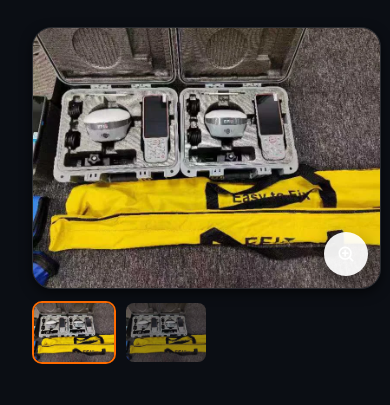
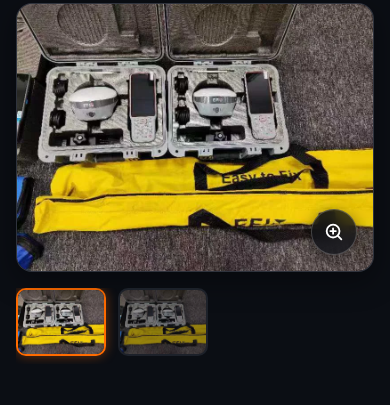
Before and after one commit to jmedansi/geotopo-benin, an Astro site: page /produit/efix-f8-visual-rtk in a window 390 px wide. Shown: the part 165-570 px from the top of the page. Built offline with nearby package versions, Linux system fonts and the light colour scheme; Astro itself is replaced by a stand-in of ours.

Commit message:
fix: responsive overflow-x prevention & product gallery thumbnail switching

```diff
--- a/src/components/Gallery.astro
+++ b/src/components/Gallery.astro
@@ -1,39 +1,16 @@
 ---
 /**
- * Gallery.astro — Galerie d'images d'un produit.
- *
- * Image principale 4/3 et bande de vignettes. Toutes les images sont
- * empilées et une seule porte la classe « is-current » : le passage
- * d'une vue à l'autre se fait par fondu, sans rechargement ni cadre
- * vide (ce qu'aurait donné un simple changement de src sur une seule
- * balise <img>).
- *
- * Le zoom passe par Lightbox.astro, un composant séparé. La galerie
- * se contente d'émettre window « lightbox:ouvrir » : les deux ne se
- * connaissent pas.
- *
- * Sans JavaScript, l'image de couverture reste visible — c'est la
- * première balise et la seule marquée « is-current » dans le HTML.
+ * Gallery.astro — Galerie d'images interactive & responsive.
  */
 
 import { Image } from "astro:assets";
 import type { ImageMetadata } from "astro";
-import Lightbox from "./Lightbox.astro";
 
 interface Props {
-  /** Image de couverture, affichée par défaut. */
   cover: ImageMetadata;
-  /** Images complémentaires. */
   gallery?: ImageMetadata[];
-  /** Titre du produit, utilisé pour les textes alternatifs. */
   title: string;
-  /**
-   * Identifiant unique de la galerie dans la page. Il est transmis à la
-   * visionneuse et à l'événement d'ouverture : deux galeries sur la
-   * même page s'ouvrent alors chacune leur propre visionneuse.
-   */
   id: string;
-  /** Chargement prioritaire, pour l'image principale d'une fiche. */
   eager?: boolean;
 }
 
@@ -41,17 +18,9 @@
 
 const allImages = [cover, ...gallery];
 
-/** Textes alternatifs : le titre seul pour la couverture, le reste numéroté. */
 function altFor(index: number): string {
   return index === 0 ? title : `${title} — vue ${index + 1}`;
 }
-
-// La visionneuse travaille sur des <img> simples : on lui passe les URL
-// déjà optimisées par astro:assets, et non les fichiers originaux.
-const lightboxImages = allImages.map((image, index) => ({
-  src: image.src,
-  alt: altFor(index),
-}));
 
 const SIZES = "(min-width: 1024px) 56vw, 100vw";
 ---
@@ -62,29 +31,31 @@
       <Image
         class={`gallery__img ${index === 0 ? "is-current" : ""}`}
         data-gallery-img
+        data-index={String(index)}
+        data-src={image.src}
+        data-alt={altFor(index)}
         src={image}
         alt={altFor(index)}
         widths={[400, 800, 1200]}
         sizes={SIZES}
         loading={index === 0 && eager ? "eager" : "lazy"}
         decoding="async"
+        style={index === 0 ? "opacity: 1; z-index: 5; pointer-events: auto;" : "opacity: 0; z-index: 1; pointer-events: none;"}
       />
     ))}
 
-    {/*
-      Cible unique qui reçoit le zoom. Elle passe au-dessus pour rester
-      atteignable au clavier et porter le clic ; l'image en dessous
-      n'a plus besoin d'être elle-même cliquable.
-    */}
     <button
       type="button"
       class="gallery__zoom"
       data-gallery-open
+      data-lightbox-src={cover.src}
+      data-lightbox-alt={altFor(0)}
       aria-label={`Agrandir les photos de ${title}`}
+      title="Agrandir l'image"
     >
       <svg
-        width="20"
-        height="20"
+        width="22"
+        height="22"
         viewBox="0 0 24 24"
         fill="none"
         stroke="currentColor"
@@ -92,7 +63,6 @@
         stroke-linecap="round"
         stroke-linejoin="round"
         aria-hidden="true"
-        focusable="false"
       >
         <circle cx="11" cy="11" r="7" />
         <path d="m20 20-3.5-3.5" />
@@ -112,7 +82,7 @@
             data-gallery-thumb
             data-index={String(index)}
             aria-pressed={index === 0 ? "true" : "false"}
-            aria-label={`Voir la vue ${index + 1} sur ${allImages.length}`}
+            aria-label={`Voir l'image ${index + 1} sur ${allImages.length}`}
           >
             <Image
               src={image}
@@ -129,24 +99,25 @@
   )}
 </div>
 
-<Lightbox images={lightboxImages} title={title} id={id} />
-
 <style>
 .gallery {
   display: flex;
   flex-direction: column;
-    gap: var(--space-3);
+  gap: 16px;
+  width: 100%;
+  max-width: 100%;
 }
 
 .gallery__main {
   position: relative;
   width: 100%;
+  max-width: 100%;
   aspect-ratio: 4 / 3;
-    background-color: var(--color-surface-alt);
-    border: 1px solid var(--color-border);
-    border-radius: var(--radius-xl);
+  background-color: #121722;
+  border: 1px solid rgba(255, 255, 255, 0.12);
+  border-radius: 16px;
   overflow: hidden;
-    box-shadow: var(--shadow-sm);
+  box-shadow: 0 8px 30px rgba(0, 0, 0, 0.4);
 }
 
 .gallery__img {
@@ -155,42 +126,61 @@
   width: 100%;
   height: 100%;
   object-fit: cover;
-    opacity: 0;
-    transition: opacity var(--dur-fast) linear;
+  transition: opacity 0.3s cubic-bezier(0.16, 1, 0.3, 1), transform 0.3s ease;
 }
 
 .gallery__img.is-current {
-    opacity: 1;
+  opacity: 1 !important;
+  z-index: 5 !important;
+  pointer-events: auto !important;
 }
 
 .gallery__zoom {
   position: absolute;
-    right: var(--space-3);
-    bottom: var(--space-3);
+  right: 16px;
+  bottom: 16px;
+  z-index: 10;
   display: flex;
   align-items: center;
   justify-content: center;
-    width: 44px;
-    height: 44px;
-    border-radius: var(--radius-full);
-    color: var(--color-text);
-    background-color: rgb(255 255 255 / 0.92);
-    box-shadow: var(--shadow-md);
-    transition: background-color var(--transition-fast), transform var(--transition-fast);
+  width: 46px;
+  height: 46px;
+  border-radius: 50%;
+  color: #FFFFFF;
+  background: rgba(11, 14, 20, 0.75);
+  backdrop-filter: blur(8px);
+  -webkit-backdrop-filter: blur(8px);
+  border: 1px solid rgba(255, 255, 255, 0.2);
+  box-shadow: 0 4px 16px rgba(0, 0, 0, 0.5);
+  cursor: pointer;
+  transition: all 0.2s ease;
 }
 
 .gallery__zoom:hover {
-    background-color: var(--color-surface);
-    transform: scale(1.06);
+  background: #FF6B00;
+  color: #FFFFFF;
+  border-color: #FF6B00;
+  transform: scale(1.08);
+  box-shadow: 0 6px 20px rgba(255, 107, 0, 0.4);
 }
 
 .gallery__thumbs {
   display: flex;
-    gap: var(--space-2);
+  gap: 12px;
   overflow-x: auto;
-    padding-bottom: var(--space-2);
+  padding-bottom: 8px;
+  max-width: 100%;
   scroll-snap-type: x proximity;
   scrollbar-width: thin;
+  scrollbar-color: rgba(255, 107, 0, 0.4) transparent;
+}
+
+.gallery__thumbs::-webkit-scrollbar {
+  height: 6px;
+}
+.gallery__thumbs::-webkit-scrollbar-thumb {
+  background: rgba(255, 107, 0, 0.4);
+  border-radius: 4px;
 }
 
 .gallery__thumbs li {
@@ -200,15 +190,16 @@
 
 .gallery__thumb {
   display: block;
-    width: 84px;
-    height: 63px;
+  width: 90px;
+  height: 68px;
   padding: 0;
-    border: 2px solid transparent;
-    border-radius: var(--radius-md);
+  border: 2px solid rgba(255, 255, 255, 0.1);
+  border-radius: 10px;
   overflow: hidden;
-    background-color: var(--color-surface-alt);
-    opacity: 0.62;
-    transition: opacity var(--transition-fast), border-color var(--transition-fast);
+  background-color: #121722;
+  opacity: 0.6;
+  cursor: pointer;
+  transition: all 0.2s ease;
 }
 
 .gallery__thumb :global(img) {
@@ -218,79 +209,70 @@
 }
 
 .gallery__thumb:hover {
-    opacity: 1;
+  opacity: 0.9;
+  border-color: rgba(255, 107, 0, 0.5);
 }
 
 .gallery__thumb.is-active {
   opacity: 1;
-    border-color: var(--color-accent);
+  border-color: #FF6B00;
+  box-shadow: 0 0 12px rgba(255, 107, 0, 0.4);
 }
 </style>
 
 <script>
-  /**
-   * Gallery — changement de vue et ouverture de la visionneuse.
-   *
-   * Un seul script pour toutes les galeries : elles sont recherchées à
-   * chaque navigation, car un script bundlé ne s'exécute qu'une fois.
-   */
 function initGalleries(): void {
   const galleries = document.querySelectorAll<HTMLElement>("[data-gallery]");
 
   galleries.forEach((gallery) => {
-      if (gallery.dataset.initialized === "true") return;
-      gallery.dataset.initialized = "true";
+    const images = Array.from(gallery.querySelectorAll<HTMLElement>("[data-gallery-img]"));
+    const thumbs = Array.from(gallery.querySelectorAll<HTMLButtonElement>("[data-gallery-thumb]"));
+    const openBtn = gallery.querySelector<HTMLButtonElement>("[data-gallery-open]");
 
-      const images = Array.from(
-        gallery.querySelectorAll<HTMLElement>("[data-gallery-img]")
-      );
-      const thumbs = Array.from(
-        gallery.querySelectorAll<HTMLButtonElement>("[data-gallery-thumb]")
-      );
-      const openBtn = gallery.querySelector<HTMLButtonElement>("[data-gallery-open]");
     if (images.length === 0) return;
+    if (gallery.dataset.ready === "true") return;
+    gallery.dataset.ready = "true";
 
-      // Identifiant porté par l'événement : il doit correspondre à celui
-      // de la visionneuse rendue à côté, sinon rien ne s'ouvre.
-      const galleryId = gallery.dataset.galleryId;
-      if (!galleryId) return;
-
-      let index = 0;
+    let currentIndex = 0;
 
     const show = (next: number): void => {
-        index = next;
+      currentIndex = next;
 
+      // Met à jour les vignettes
       thumbs.forEach((thumb, i) => {
-          const active = i === index;
+        const active = i === currentIndex;
         thumb.classList.toggle("is-active", active);
         thumb.setAttribute("aria-pressed", active ? "true" : "false");
       });
 
-        images.forEach((image, i) => {
-          image.classList.toggle("is-current", i === index);
+      // Met à jour l'image principale
+      images.forEach((img, i) => {
+        const isCurrent = i === currentIndex;
+        img.classList.toggle("is-current", isCurrent);
+        if (isCurrent) {
+          img.style.opacity = "1";
+          img.style.zIndex = "5";
+          img.style.pointerEvents = "auto";
+          // Met à jour les métadonnées du bouton zoom
+          if (openBtn) {
+            const src = img.dataset.src || img.getAttribute("src") || "";
+            const alt = img.dataset.alt || img.getAttribute("alt") || "";
+            openBtn.setAttribute("data-lightbox-src", src);
+            openBtn.setAttribute("data-lightbox-alt", alt);
+          }
+        } else {
+          img.style.opacity = "0";
+          img.style.zIndex = "1";
+          img.style.pointerEvents = "none";
+        }
       });
     };
 
     thumbs.forEach((thumb, i) => {
-        thumb.addEventListener("click", () => show(i));
+      thumb.addEventListener("click", (e) => {
+        e.preventDefault();
+        show(i);
       });
-
-      openBtn?.addEventListener("click", () => {
-        window.dispatchEvent(
-          new CustomEvent("lightbox:ouvrir", { detail: { id: galleryId, index } })
-        );
-      });
-
-      // Flèches au clavier dans la bande de vignettes.
-      gallery.addEventListener("keydown", (event) => {
-        if (event.key !== "ArrowLeft" && event.key !== "ArrowRight") return;
-        if (!(event.target as HTMLElement).matches("[data-gallery-thumb]")) return;
-
-        event.preventDefault();
-        const delta = event.key === "ArrowRight" ? 1 : -1;
-        const next = Math.min(Math.max(index + delta, 0), thumbs.length - 1);
-        show(next);
-        thumbs[next].focus();
     });
 
     show(0);
--- a/src/components/Header.astro
+++ b/src/components/Header.astro
@@ -134,7 +134,9 @@
   top: var(--space-3);
   left: 50%;
   transform: translateX(-50%);
-  width: min(var(--container-max), 94vw);
+  width: min(1280px, calc(100% - 24px));
+  max-width: calc(100% - 24px);
+  box-sizing: border-box;
   z-index: 1000;
   height: var(--header-height);
   background-color: #121722;
--- a/src/styles/global.css
+++ b/src/styles/global.css
@@ -16,6 +16,9 @@
   text-size-adjust: 100%;
   background-color: var(--color-bg);
   color: #FFFFFF;
+  overflow-x: hidden;
+  max-width: 100%;
+  width: 100%;
 }
 
 body {
@@ -28,6 +31,9 @@
   -moz-osx-font-smoothing: grayscale;
   min-height: 100dvh;
   overflow-x: hidden;
+  max-width: 100%;
+  width: 100%;
+  position: relative;
 }
 
 /* Quadrillage de fond discret et sobre */
@@ -83,9 +89,11 @@
    ---------------------------------------------------------- */
 
 .container {
-  width: min(var(--container-max), 94vw);
+  width: 100%;
+  max-width: var(--container-max, 1280px);
   margin-inline: auto;
-  padding-inline: var(--container-padding);
+  padding-inline: clamp(16px, 4vw, 32px);
+  box-sizing: border-box;
 }
 
 
```
Lines whose indentation alone changed are shown as unchanged.
